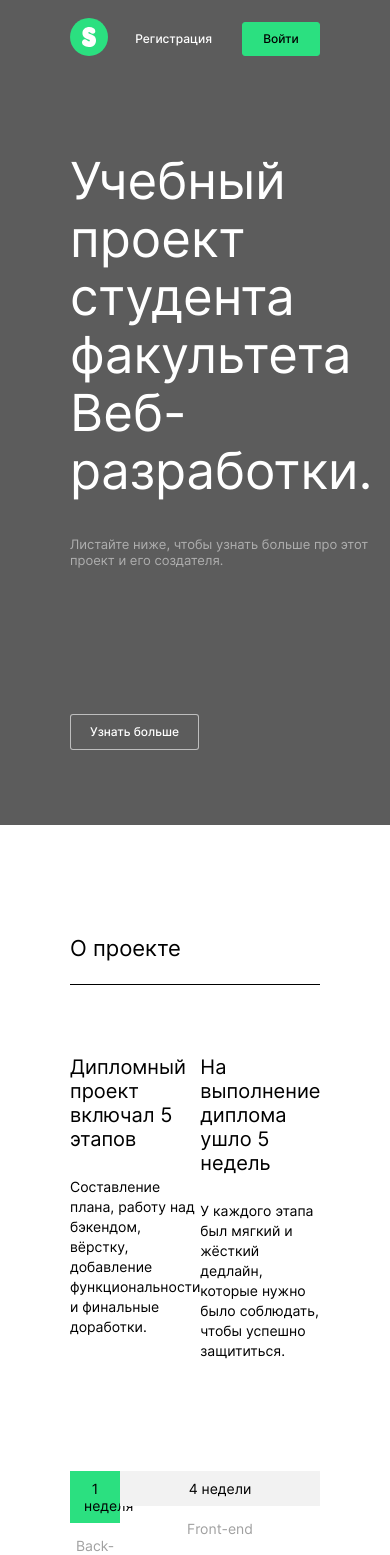
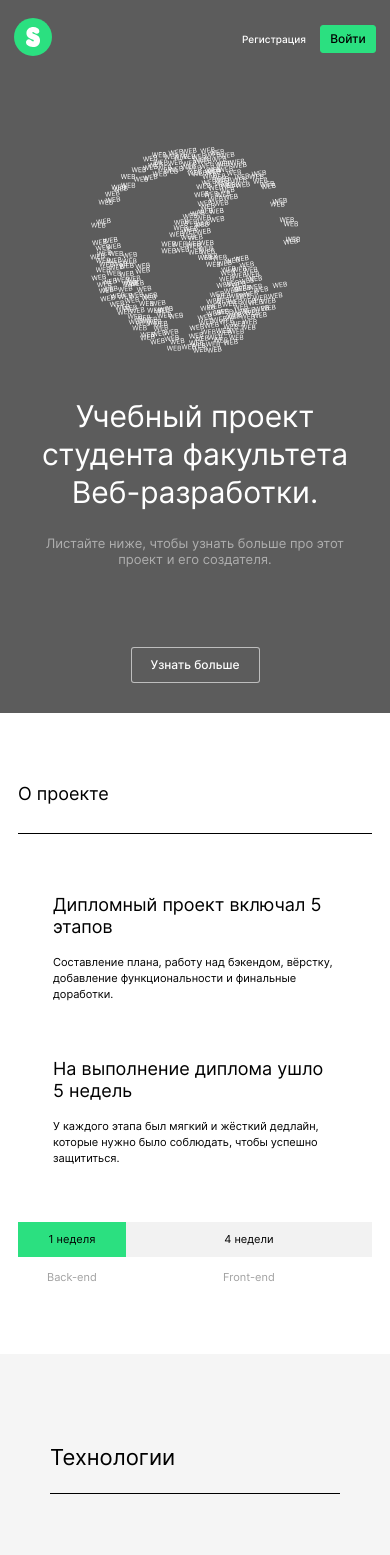
Before and after one commit to MaksimPozharskiy/movies-explorer-frontend, a React (Create React App) app: page / in a window 390 px wide. Shown: the top 1555 px of the page. Built offline with nearby package versions, Linux system fonts and the light colour scheme.

Commit message:
support commit для переноса ветки на другой ПК

```diff
--- a/src/components/AboutProject/AboutProject.css
+++ b/src/components/AboutProject/AboutProject.css
@@ -22,6 +22,11 @@
 }
 
 .about__wrapper {
+  display: flex;
+  justify-content: space-between;
+}
+
+.about__duration-container{
   display: flex;
   justify-content: space-between;
 }
@@ -82,3 +87,94 @@
   font-weight: 400;
   line-height: 17px;
 }
+
+@media screen and (max-width: 1280px) {
+  .about {
+    padding: 0 50px 0;
+  }
+}
+
+@media screen and (max-width: 1024px) {
+  .about__container {
+    padding: 90px 0 90px;
+  }
+
+  .about__text-wrap {
+    width: 319px;
+    margin: 70px 0 93px;
+  }
+
+  .about__text-title {
+    margin: 0 0 22px;
+  }
+
+  .about__text-subtitle {
+    font-size: 12px;
+    line-height: 18px;
+  }
+}
+
+@media screen and (max-width: 768px) {
+  .about__text-wrap {
+    width: 300px;
+    margin: 70px 0 93px;
+  }
+
+  .about__text-wrap {
+    width: 284px;
+    margin: 0 0 56px;
+  }
+
+  .about__text-wrap:first-of-type {
+    margin: 60px 0 56px;
+  }
+
+  .about__wrapper {
+    flex-direction: column;
+    align-items: center;
+  }
+}
+
+@media screen and (max-width: 576px) {
+  .about {
+    padding: 0 18px 0;
+  }
+
+  .about__container {
+    padding: 70px 0 70px;
+  }
+
+  .about__title {
+    font-size: 18px;
+    line-height: 22px;
+    padding-bottom: 28px;
+  }
+
+
+
+  .about__text-title {
+    font-size: 18px;
+    line-height: 22px;
+    margin: 0 0 16px;
+  }
+
+  .about__text-subtitle {
+    font-size: 11px;
+    line-height: 16px;
+  }
+
+  .about__duration {
+    padding: 11px 10px;
+    font-size: 11px;
+    line-height: 13px;
+  }
+
+  .about__duration-name {
+    font-size: 11px;
+    line-height: 13px;
+  }
+
+  .about__duration-wrap_back-end {
+    width: 35%;
+  }
+}
--- a/src/components/AboutProject/AboutProject.jsx
+++ b/src/components/AboutProject/AboutProject.jsx
@@ -28,7 +28,7 @@ function AboutProject() {
             </p>
           </div>
         </div>
-        <div className="about__wrapper">
+        <div className="about__duration-container">
           <div className="about__duration-wrap about__duration-wrap_back-end">
             <div className="about__duration about__duration_back-end">
               1 неделя
--- a/src/components/Header/Header.css
+++ b/src/components/Header/Header.css
@@ -97,3 +97,42 @@
   font-size: 12px;
   color: #fff;
 }
+
+/* Media */
+
+@media screen and (max-width: 1280px) {
+  .header__container {
+    padding: 0 50px;
+  }
+}
+
+@media screen and (max-width: 1024px) {
+  .header__container {
+    padding: 0 30px;
+  }
+}
+
+@media screen and (max-width: 768px) {
+  .header__container {
+    padding: 0 20px;
+  }
+}
+
+@media screen and (max-width: 576px) {
+  .header__container {
+    padding: 0 14px;
+  }
+
+  .header__sign-text {
+    font-size: 10px;
+  }
+
+  .header__sign-text_color_white {
+    margin-right: 14px;
+  }
+
+  .header__btn-signin {
+    width: 54px;
+    height: 26px;
+  }
+}
--- a/src/components/NavTab/NavTab.css
+++ b/src/components/NavTab/NavTab.css
@@ -29,3 +29,15 @@
 .promo__link:visited {
   color: #fff;
 }
+
+@media screen and (max-width: 1024px) {
+  .promo__link {
+    margin-top: 92px;
+  }
+}
+
+@media screen and (max-width: 576px) {
+  .promo__link {
+    margin-top: 80px;
+  }
+}
--- a/src/components/Promo/Promo.css
+++ b/src/components/Promo/Promo.css
@@ -37,6 +37,60 @@
 .promo__img {
   width: 310px;
   height: 304px;
-
+  background-size: cover;
   background-image: url("../../images/web-planet.svg");
 }
+
+/* Media */
+
+@media screen and (max-width: 1280px) {
+  .promo {
+    padding: 0 50px 75px;
+  }
+}
+
+@media screen and (max-width: 1024px) {
+  .promo__container {
+    flex-direction: column-reverse;
+    align-items: center;
+    padding: 140px 0 0;
+  }
+
+  .promo__wrapper {
+    align-items: center;
+    text-align: center;
+  }
+
+  .promo__title {
+    margin: 48px 0 22px;
+    font-size: 40px;
+    line-height: 50px;
+  }
+}
+
+@media screen and (max-width: 768px) {
+  .promo {
+    padding: 0 30px 75px;
+  }
+}
+
+@media screen and (max-width: 576px) {
+  .promo {
+    padding: 0 8px 30px;
+  }
+
+  .promo__container {
+    padding: 70px 0 0;
+  }
+
+  .promo__img {
+    width: 210px;
+    height: 206px;
+  }
+
+  .promo__title {
+    margin: 44px 0 24px;
+    font-size: 30px;
+    line-height: 38px;
+  }
+}
--- a/src/components/Techs/Techs.css
+++ b/src/components/Techs/Techs.css
@@ -46,6 +46,7 @@
 }
 
 .techs__list {
+  box-sizing: border-box;
   max-width: 690px;
 
   display: flex;
@@ -89,3 +90,41 @@
   color: #000;
   text-decoration: none;
 }
+
+@media screen and (max-width: 1280px) {
+
+}
+
+@media screen and (max-width: 1024px) {
+  .techs {
+    padding: 90px 50px 90px;
+  }
+
+  .techs__title {
+    margin: 80px 0 22px;
+  }
+
+  .techs__subtitle {
+    max-width: 460px;
+    font-size: 12px;
+    line-height: 18px;
+  }
+
+  .techs__list {
+    padding: 83px 0 0;
+  }
+
+  .techs__list-item {
+    width: 84px;
+    height: 57px;
+  }
+}
+/* @TODO Технологии адаптируем */
+
+@media screen and (max-width: 768px) {
+
+}
+
+@media screen and (max-width: 576px) {
+
+}
```
